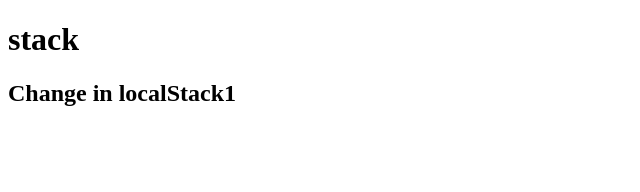
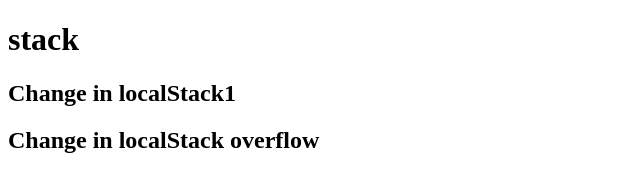
Before and after one commit to ryeso02/jgitP, a plain HTML site: page src/components/Stack.html in a window 1280 px wide. Shown: the whole page, without its empty margins (0-640 px from the left). Drawn offline with Linux system fonts and the light colour scheme.

Commit message:
Stack push

```diff
--- a/src/components/Stack.html
+++ b/src/components/Stack.html
@@ -8,5 +8,6 @@
 <body>
     <h1>stack</h1>
     <h2>Change in localStack1</h2>
+    <h2>Change in localStack overflow</h2>
 </body>
 </html>
```
